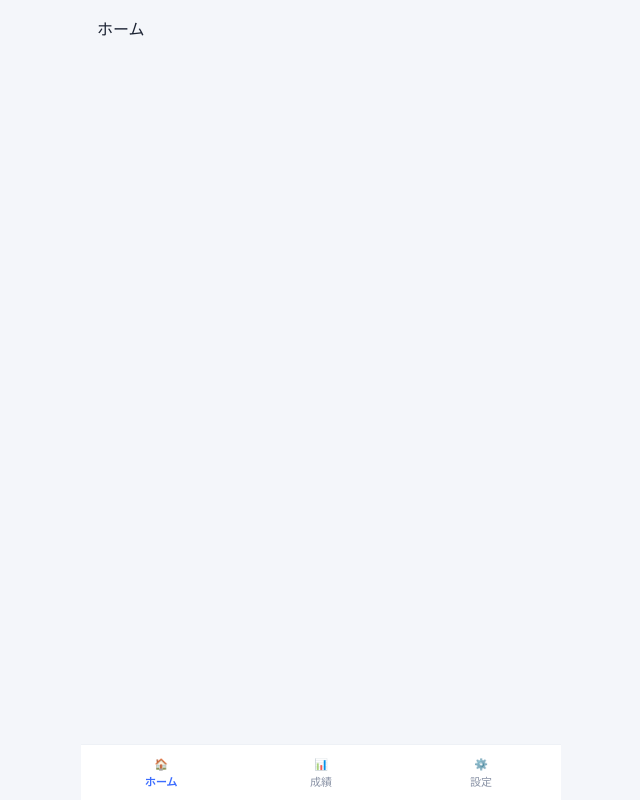
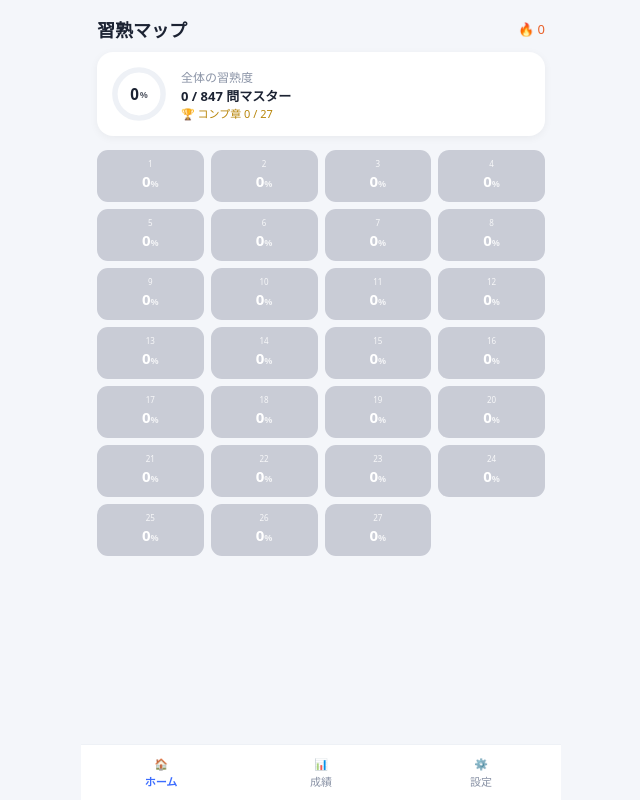
Before and after one commit to wikeda/world-history-quiz, a React (Vite) app: page /settings in a window 1280 px wide. Shown: the whole page, without its empty margins (319-959 px from the left). Built offline with nearby package versions, Linux system fonts and the light colour scheme.

Commit message:
feat: home screen mastery map + all-chapter unsure review

```diff
--- a/src/domain/session.ts
+++ b/src/domain/session.ts
@@ -53,7 +53,8 @@ export function buildUnsureSession(
   opts: UnsureSessionOpts,
 ): Question[] {
   const rng = opts.rng ?? Math.random;
-  const unsure = questions.filter((q) => q.chapter === chapter && stateOf(prog, q.no) === 'unsure');
+  const unsure = questions.filter((q) =>
+    (chapter === 'all' || q.chapter === chapter) && stateOf(prog, q.no) === 'unsure');
   let pool = orderQuestions(unsure, opts.order, rng);
   if (opts.sessionSize > 0) pool = pool.slice(0, opts.sessionSize);
   return pool;
--- a/src/screens/HomeScreen.tsx
+++ b/src/screens/HomeScreen.tsx
@@ -1 +1,58 @@
-export function HomeScreen() { return <div style={{ padding: 16 }}>ホーム</div>; }
+import { useNavigate } from 'react-router-dom';
+import { useQuestions } from '../hooks/useQuestions';
+import { useAppData } from '../state/AppDataContext';
+import { chapterList, countStates, masteryPct, overallMastery } from '../domain/aggregate';
+import { masteryColor } from '../domain/colors';
+import { MasteryRing } from '../components/MasteryRing';
+
+export function HomeScreen() {
+  const nav = useNavigate();
+  const questions = useQuestions();
+  const { data } = useAppData();
+  const chapters = chapterList(questions);
+  const overall = overallMastery(questions, data.progress);
+  const completed = chapters.filter((c) => masteryPct(countStates(questions, data.progress, c)) >= 100).length;
+
+  const unsureCount = Object.values(data.progress).filter((p) => p.state === 'unsure').length;
+
+  return (
+    <div style={{ padding: 16 }}>
+      <div style={{ display: 'flex', justifyContent: 'space-between', alignItems: 'center', marginBottom: 10 }}>
+        <h1 style={{ fontSize: 18, margin: 0 }}>習熟マップ</h1>
+        <span style={{ fontSize: 13, color: '#e8622b' }}>🔥 {data.streak.current}</span>
+      </div>
+
+      <div style={{ display: 'flex', gap: 14, alignItems: 'center', background: 'var(--surface)', borderRadius: 16, padding: 14, boxShadow: 'var(--shadow)' }}>
+        <MasteryRing pct={overall.pct} />
+        <div>
+          <div style={{ fontSize: 12, color: 'var(--muted)' }}>全体の習熟度</div>
+          <div style={{ fontSize: 13, fontWeight: 700 }}>{overall.mastered} / {overall.total} 問マスター</div>
+          <div style={{ fontSize: 11, color: '#b8860b' }}>🏆 コンプ章 {completed} / {chapters.length}</div>
+        </div>
+      </div>
+
+      {unsureCount > 0 && (
+        <div onClick={() => nav('/study/unsure/all')} style={{ marginTop: 12, padding: '12px 15px', borderRadius: 15, background: '#fff8e6', border: '1px solid #f2e2b0', display: 'flex', justifyContent: 'space-between', cursor: 'pointer' }}>
+          <span style={{ fontWeight: 800, color: '#c98a00' }}>⚡ あやふや復習</span>
+          <span style={{ color: '#a98a3a' }}>{unsureCount}問</span>
+        </div>
+      )}
+
+      <div style={{ display: 'grid', gridTemplateColumns: 'repeat(4,1fr)', gap: 7, marginTop: 14 }}>
+        {chapters.map((c, i) => {
+          const pct = masteryPct(countStates(questions, data.progress, c));
+          const bg = masteryColor(pct);
+          return (
+            <div key={c} onClick={() => nav(`/chapter/${encodeURIComponent(c)}`)}
+              style={{ background: bg, borderRadius: 11, padding: '8px 4px', textAlign: 'center', color: pct >= 26 && pct < 51 ? '#fff' : pct >= 100 ? '#5a3d00' : '#fff', cursor: 'pointer', minHeight: 52 }}>
+              <div style={{ fontSize: 8, opacity: 0.85 }}>{i + 1}</div>
+              <div style={{ fontSize: 15, fontWeight: 800, marginTop: 2 }}>
+                {pct >= 100 ? '🏆' : <>{pct}<span style={{ fontSize: 9, opacity: 0.75 }}>%</span></>}
+              </div>
+            </div>
+          );
+        })}
+      </div>
+    </div>
+  );
+}
```
Also changed, not shown: 1 other file (tests, documents, lock files or other folders).
